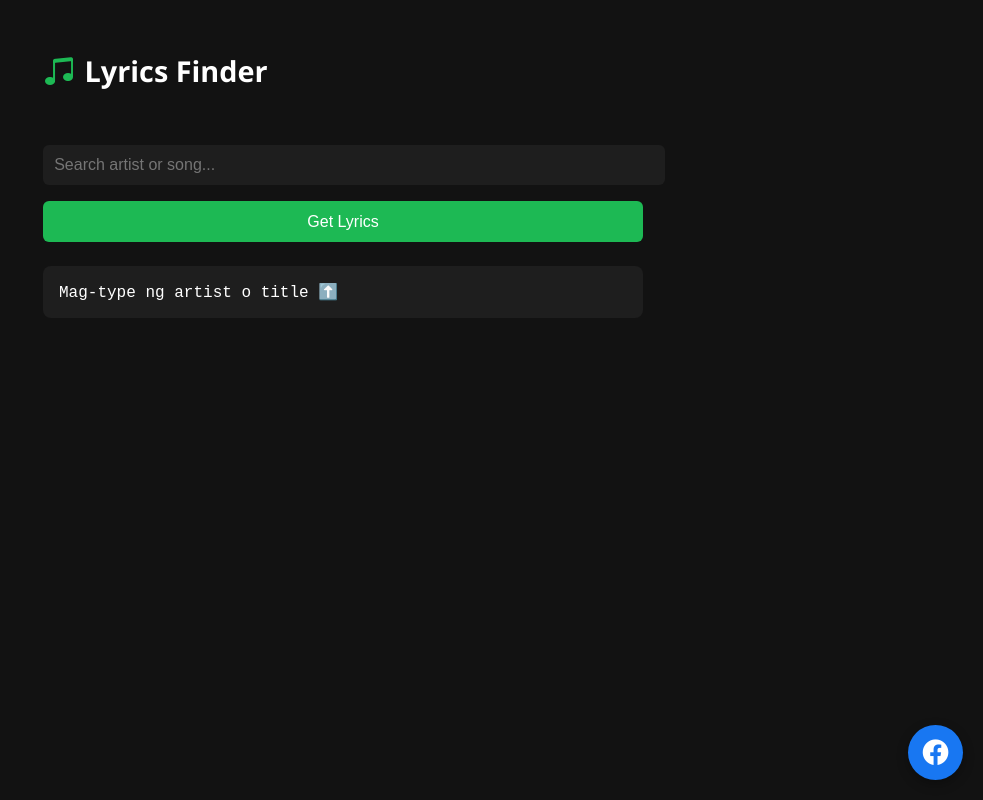
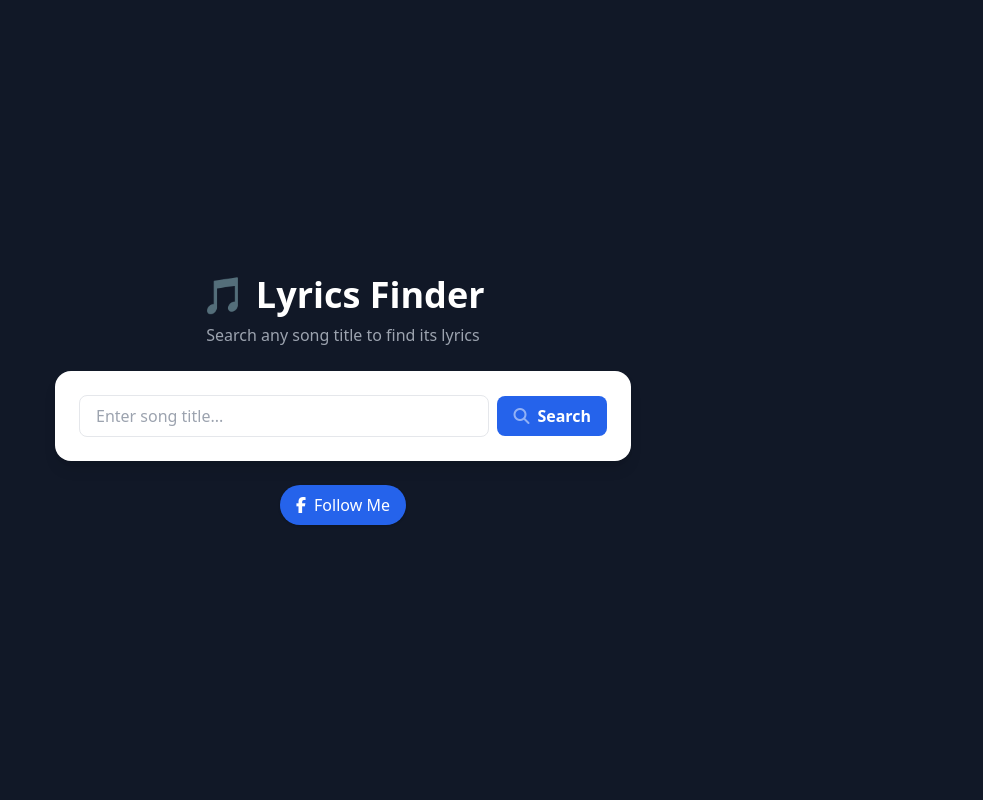
Before and after one commit to johnalpay/lyrics-, a website: page public/index.html in a window 1280 px wide. Shown: the whole page, without its empty margins (297-1280 px from the left). Drawn offline with nearby package versions, Linux system fonts and the light colour scheme.

Commit message:
Update index.html

```diff
--- a/public/index.html
+++ b/public/index.html
@@ -1,195 +1,78 @@
 <!DOCTYPE html>
-<html lang="en">
+<html lang="en" class="bg-gray-900 text-white">
 <head>
   <meta charset="UTF-8" />
   <meta name="viewport" content="width=device-width, initial-scale=1.0"/>
   <title>Lyrics Finder</title>
-  <link href="https://cdn.jsdelivr.net/npm/bootstrap-icons/font/bootstrap-icons.css" rel="stylesheet">
-  <style>
-    body {
-      font-family: 'Segoe UI', sans-serif;
-      background-color: #121212;
-      color: #ffffff;
-      padding: 2rem;
-      max-width: 600px;
-      margin: auto;
-    }
+  <script src="https://cdn.tailwindcss.com"></script>
+  <link rel="stylesheet" href="https://cdnjs.cloudflare.com/ajax/libs/font-awesome/6.5.0/css/all.min.css">
+</head>
+<body class="flex flex-col items-center justify-center min-h-screen p-4">
+  <div class="text-center mb-6">
+    <h1 class="text-4xl font-bold mb-2">🎵 Lyrics Finder</h1>
+    <p class="text-gray-400">Search any song title to find its lyrics</p>
+  </div>
 
-    header {
-      display: flex;
-      align-items: center;
-      margin-bottom: 1.5rem;
-    }
+  <div class="w-full max-w-xl bg-white rounded-2xl shadow-lg p-6 text-black space-y-4">
+    <form id="lyricsForm" class="flex gap-2 items-center">
+      <input
+        id="title"
+        type="text"
+        placeholder="Enter song title..."
+        class="flex-1 px-4 py-2 rounded-lg border focus:outline-none focus:ring-2 focus:ring-blue-400"
+        required
+      />
+      <button type="submit" id="searchBtn" class="bg-blue-600 text-white px-4 py-2 rounded-lg font-semibold hover:bg-blue-700 transition-all duration-300 flex items-center gap-2">
+        <i class="fas fa-search animate-pulse"></i> Search
+      </button>
+    </form>
 
-    .logo {
-      font-size: 2rem;
-      margin-right: 0.6rem;
-      color: #1db954;
-    }
+    <div id="loading" class="hidden text-center text-blue-500 font-semibold">
+      <i class="fas fa-spinner fa-spin mr-2"></i> Loading lyrics...
+    </div>
 
-    h1 {
-      font-size: 1.8rem;
-      font-weight: bold;
-    }
+    <div id="lyricsResult" class="whitespace-pre-wrap font-mono text-sm bg-gray-100 p-4 rounded-lg max-h-[400px] overflow-y-auto hidden"></div>
 
-    input, button {
-      width: 100%;
-      padding: 0.7rem;
-      margin-top: 0.7rem;
-      border-radius: 6px;
-      border: none;
-      font-size: 1rem;
-    }
+    <div id="errorMsg" class="text-red-600 font-semibold hidden"></div>
+  </div>
 
-    input {
-      background-color: #1e1e1e;
-      color: #fff;
-    }
-
-    button {
-      background-color: #1db954;
-      color: white;
-      cursor: pointer;
-      transition: background 0.3s;
-    }
-
-    button:hover {
-      background-color: #1ed760;
-    }
-
-    pre {
-      white-space: pre-wrap;
-      background: #1e1e1e;
-      padding: 1rem;
-      border-radius: 8px;
-      margin-top: 1.5rem;
-      font-size: 1rem;
-    }
-
-    .suggestions {
-      background: #1e1e1e;
-      color: #fff;
-      max-height: 200px;
-      overflow-y: auto;
-      border-radius: 6px;
-      margin-top: 5px;
-    }
-
-    .suggestions div {
-      padding: 0.5rem;
-      cursor: pointer;
-    }
-
-    .suggestions div:hover {
-      background-color: #2a2a2a;
-    }
-
-    .fb-float {
-      position: fixed;
-      bottom: 20px;
-      right: 20px;
-      background-color: #1877f2;
-      color: white;
-      border-radius: 50%;
-      width: 55px;
-      height: 55px;
-      display: flex;
-      align-items: center;
-      justify-content: center;
-      text-decoration: none;
-      box-shadow: 0 4px 12px rgba(0, 0, 0, 0.3);
-      transition: background-color 0.3s ease, transform 0.3s ease;
-      z-index: 1000;
-    }
-
-    .fb-float:hover {
-      background-color: #0e63d1;
-      transform: scale(1.1);
-    }
-
-    .fb-float i {
-      font-size: 1.6rem;
-    }
-
-    @media (max-width: 600px) {
-      body {
-        padding: 1rem;
-      }
-    }
-  </style>
-</head>
-<body>
-  <header>
-    <i class="bi bi-music-note-beamed logo"></i>
-    <h1>Lyrics Finder</h1>
-  </header>
-
-  <form onsubmit="findLyrics(event)">
-    <input type="text" id="search" placeholder="Search artist or song..." oninput="fetchSuggestions()" autocomplete="off" />
-    <div id="suggestions" class="suggestions"></div>
-    <button type="submit">Get Lyrics</button>
-  </form>
-
-  <pre id="result">Mag-type ng artist o title ⬆️</pre>
-
-  <a href="https://www.facebook.com/profile.php?id=61576992292379" target="_blank" class="fb-float" title="Follow me on Facebook">
-    <i class="bi bi-facebook"></i>
-  </a>
+  <div class="mt-6">
+    <a href="https://www.facebook.com/profile.php?id=61576992292379" target="_blank" class="flex items-center gap-2 px-4 py-2 bg-blue-600 text-white rounded-full shadow hover:bg-blue-700 transition-all">
+      <i class="fab fa-facebook-f"></i> Follow Me
+    </a>
+  </div>
 
   <script>
-    let selected = { artist: "", title: "" };
+    const form = document.getElementById('lyricsForm');
+    const titleInput = document.getElementById('title');
+    const lyricsResult = document.getElementById('lyricsResult');
+    const errorMsg = document.getElementById('errorMsg');
+    const loading = document.getElementById('loading');
 
-    async function fetchSuggestions() {
-      const query = document.getElementById("search").value;
-      const suggestionsBox = document.getElementById("suggestions");
-      suggestionsBox.innerHTML = "";
-
-      if (query.length < 2) return;
+    form.addEventListener('submit', async (e) => {
+      e.preventDefault();
+      lyricsResult.classList.add('hidden');
+      errorMsg.classList.add('hidden');
+      loading.classList.remove('hidden');
 
       try {
-        const res = await fetch(`/api/lyrics?search=${encodeURIComponent(query)}`);
+        const res = await fetch(`/api/lyrics?title=${encodeURIComponent(titleInput.value)}`);
         const data = await res.json();
-
-        if (data.results) {
-          data.results.forEach(song => {
-            const div = document.createElement("div");
-            div.innerText = `${song.artist} - ${song.title}`;
-            div.onclick = () => {
-              document.getElementById("search").value = `${song.artist} - ${song.title}`;
-              selected = { artist: song.artist, title: song.title };
-              suggestionsBox.innerHTML = "";
-            };
-            suggestionsBox.appendChild(div);
-          });
-        }
-      } catch (e) {
-        console.error("Suggestion error:", e);
-      }
-    }
-
-    async function findLyrics(event) {
-      event.preventDefault();
-      const result = document.getElementById("result");
-      result.innerText = "🎶 Searching lyrics...";
-
-      if (!selected.artist || !selected.title) {
-        result.innerText = "⚠️ Piliin muna ang song sa suggestions.";
-        return;
-      }
-
-      try {
-        const res = await fetch(`/api/lyrics?artist=${encodeURIComponent(selected.artist)}&title=${encodeURIComponent(selected.title)}`);
-        const data = await res.json();
+        loading.classList.add('hidden');
 
         if (data.lyrics) {
-          result.innerText = `${data.artist} - ${data.title}\n\n${data.lyrics}`;
+          lyricsResult.textContent = data.lyrics;
+          lyricsResult.classList.remove('hidden');
         } else {
-          result.innerText = "❌ Lyrics not found.";
+          errorMsg.textContent = 'Lyrics not found.';
+          errorMsg.classList.remove('hidden');
         }
-      } catch (e) {
-        result.innerText = "⚠️ Error fetching lyrics.";
+      } catch (err) {
+        loading.classList.add('hidden');
+        errorMsg.textContent = 'Something went wrong. Please try again.';
+        errorMsg.classList.remove('hidden');
       }
-    }
+    });
   </script>
 </body>
 </html>
```
